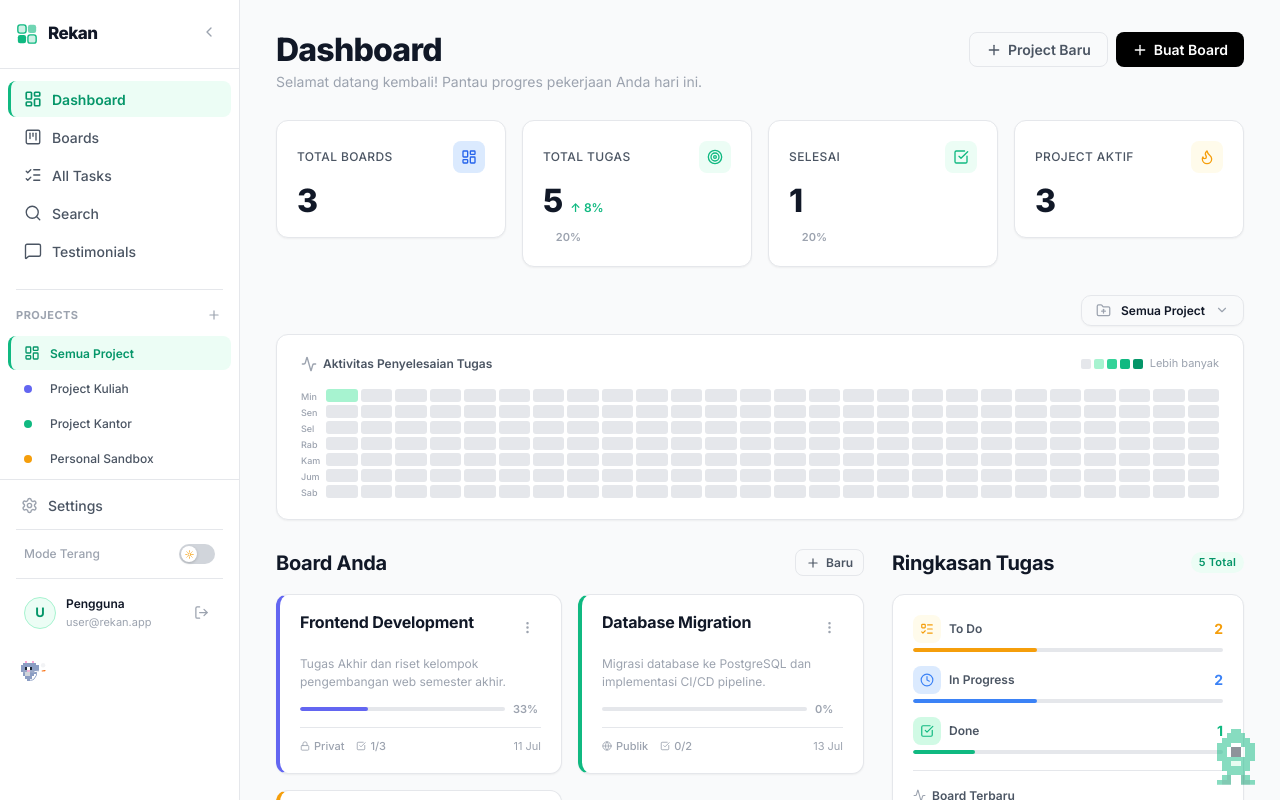
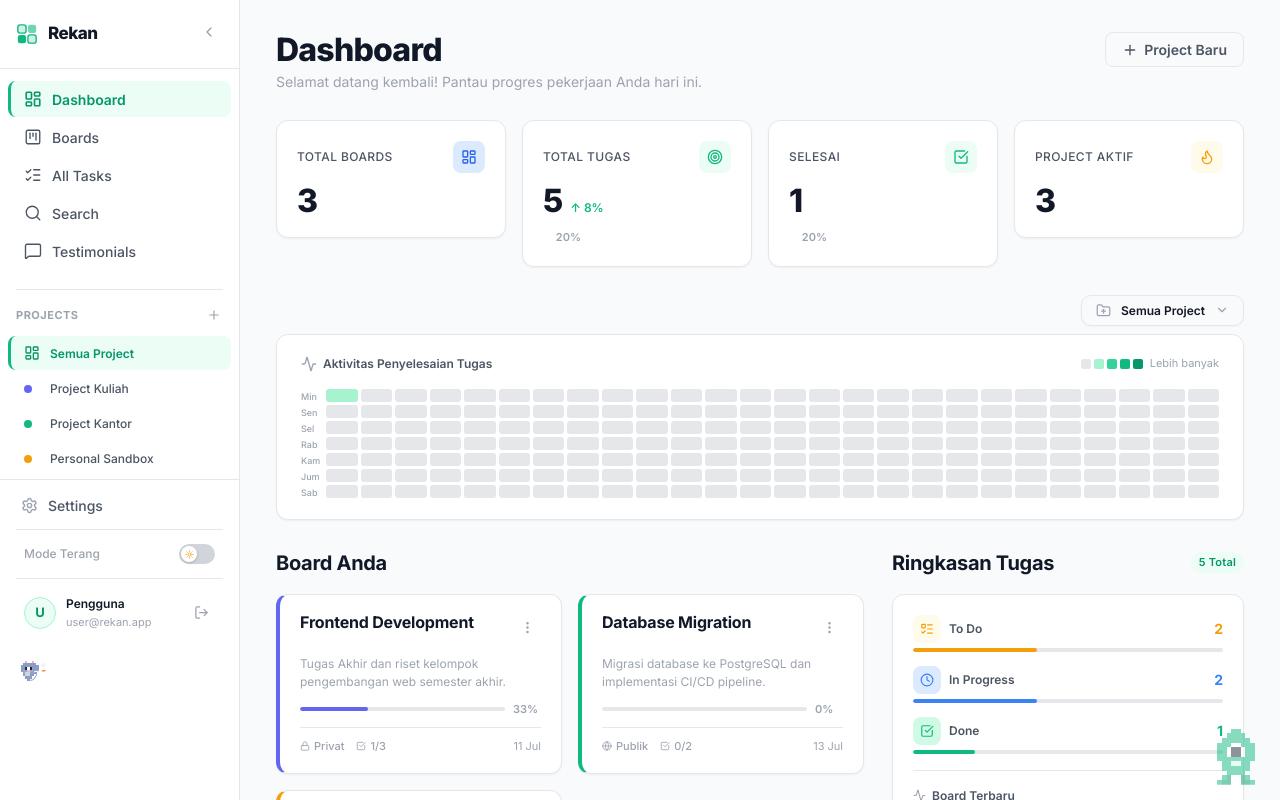
Before and after one commit to mridho24/Rekan, a React (Vite) app: page / in a window 1280 px wide. Both pictures are taken after typing "Sample", "name@example.com", "Sample123", "Sample123" into the empty fields and a click on the button "Daftar". Shown: the top 800 px of the page. Built offline with nearby package versions, Linux system fonts and the light colour scheme.

Commit message:
Remove dashboard board buttons

```diff
--- a/src/components/Dashboard.jsx
+++ b/src/components/Dashboard.jsx
@@ -612,9 +612,7 @@ export default function Dashboard({ boards, tasks, onCreateBoard, onEditBoard, o
           <button className="btn btn-ghost" onClick={onAddProject}>
             <Plus size={16} /> Project Baru
           </button>
-          <button className="btn btn-primary" onClick={onCreateBoard}>
-            <Plus size={16} /> Buat Board
-          </button>
+
         </div>
       </div>
 
@@ -666,9 +664,7 @@ export default function Dashboard({ boards, tasks, onCreateBoard, onEditBoard, o
                 </span>
               )}
             </h2>
-            <button className="btn btn-ghost btn-sm" onClick={onCreateBoard}>
-              <Plus size={14} /> Baru
-            </button>
+
           </div>
 
           {visibleBoards.length === 0 ? (
@@ -679,7 +675,7 @@ export default function Dashboard({ boards, tasks, onCreateBoard, onEditBoard, o
                   ? 'Belum ada board. Buat board pertama Anda!'
                   : 'Belum ada board untuk project ini.'}
               </p>
-              <button className="btn btn-primary btn-sm" onClick={onCreateBoard}>Buat Board</button>
+
             </div>
           ) : (
             <motion.div
@@ -767,10 +763,7 @@ export default function Dashboard({ boards, tasks, onCreateBoard, onEditBoard, o
               )}
             </div>
 
-            {/* Quick action */}
-            <button className="btn btn-ghost btn-sm" onClick={onCreateBoard} style={{ width: '100%', justifyContent: 'center' }}>
-              <Plus size={14} /> Buat Board Baru
-            </button>
+
           </div>
         </div>
       </div>
```
